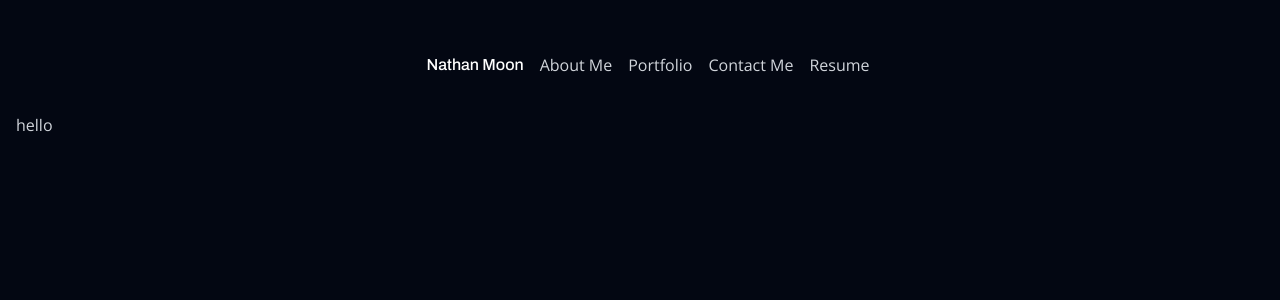
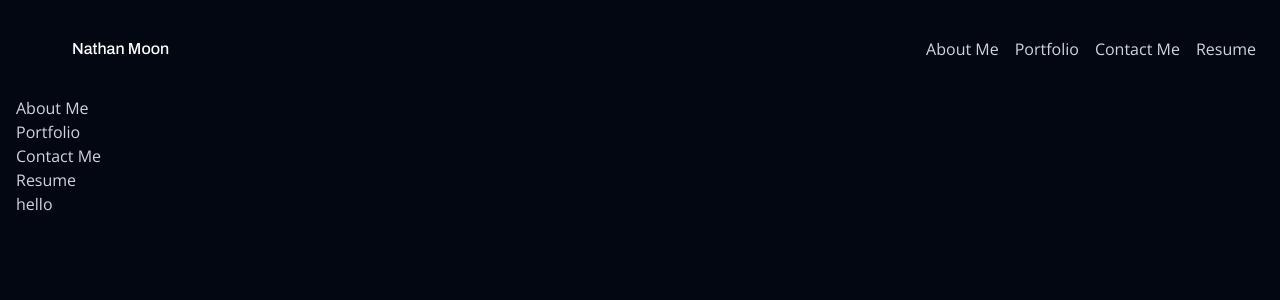
Before and after one commit to Cyanasaurusrex/Nathan_Moon_Portfolio, a Next.js app: page / in a window 1280 px wide. Shown: the top 300 px of the page. Built offline with nearby package versions, Linux system fonts and the light colour scheme; no server answers.

Commit message:
Added placeholder components

```diff
--- a/src/app/page.js
+++ b/src/app/page.js
@@ -1,9 +1,18 @@
-import Navbar from '../components/Navbar'
-import Footer from '../components/Footer'
+import Navbar from '@/components/Navbar';
+import Footer from '@/components/Footer';
+import AboutMe from '@/components/AboutMe';
+import Portfolio from '@/components/Portfolio';
+import ContactMe from '@/components/ContactMe';
+import Resume from '@/components/Resume';
+
 export default function Home() {
   return (
     <main className="flex flex-col">
         <Navbar />
+        <AboutMe />
+        <Portfolio />
+        <ContactMe />
+        <Resume />
         <Footer />
     </main>
   );
--- /dev/null
+++ b/src/components/AboutMe.js
@@ -0,0 +1,5 @@
+"use Client";
+
+export default function AboutMe() {
+  return( <p>About Me</p>)
+}
--- /dev/null
+++ b/src/components/ContactMe.js
@@ -0,0 +1,5 @@
+"use Client";
+
+export default function ContactMe() {
+  return <p>Contact Me</p>;
+}
--- a/src/components/Navbar.js
+++ b/src/components/Navbar.js
@@ -53,9 +53,13 @@ export default function Navbar() {
   }, []);
 
   return (
+    <div>
+      {/* Spacer div */}
+      <div className=" pb-20" />
+      {/* Navbar */}
       <nav
         ref={navbarRef}
-      className="navbar--container flex flex-row justify-between px-10 py-5 mx-auto bg-transparent items-center"
+        className="navbar--container flex flex-row justify-between px-10 py-5 mx-auto bg-transparent items-center fixed top-0 w-full"
       >
         <div className="z-50 p-4">
           <Link
@@ -136,5 +140,6 @@ export default function Navbar() {
           </div>
         </div>
       </nav>
+    </div>
   );
 }
--- /dev/null
+++ b/src/components/Portfolio.js
@@ -0,0 +1,5 @@
+"use Client";
+
+export default function Portfolio() {
+  return <p>Portfolio</p>;
+}
--- /dev/null
+++ b/src/components/Resume.js
@@ -0,0 +1,5 @@
+"use Client";
+
+export default function Resume() {
+  return <p>Resume</p>;
+}
```
Lines whose indentation alone changed are shown as unchanged.
